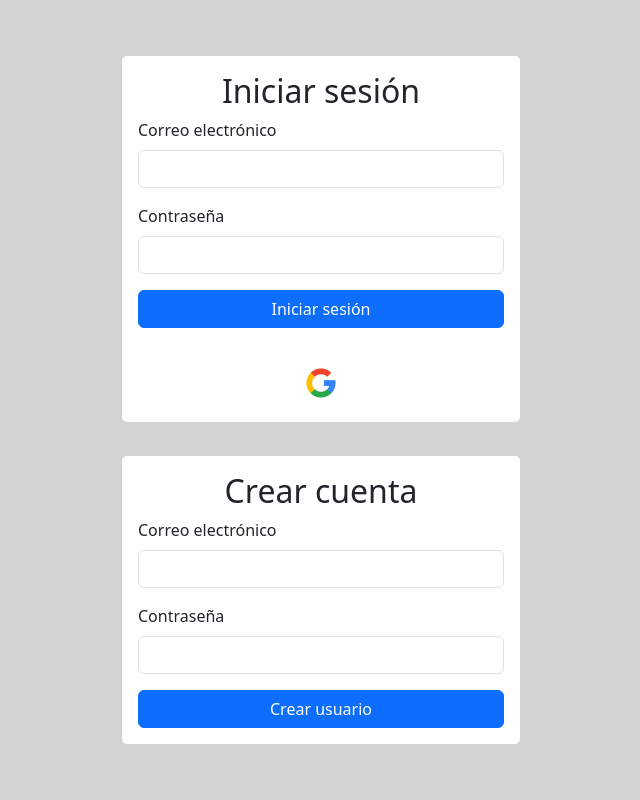
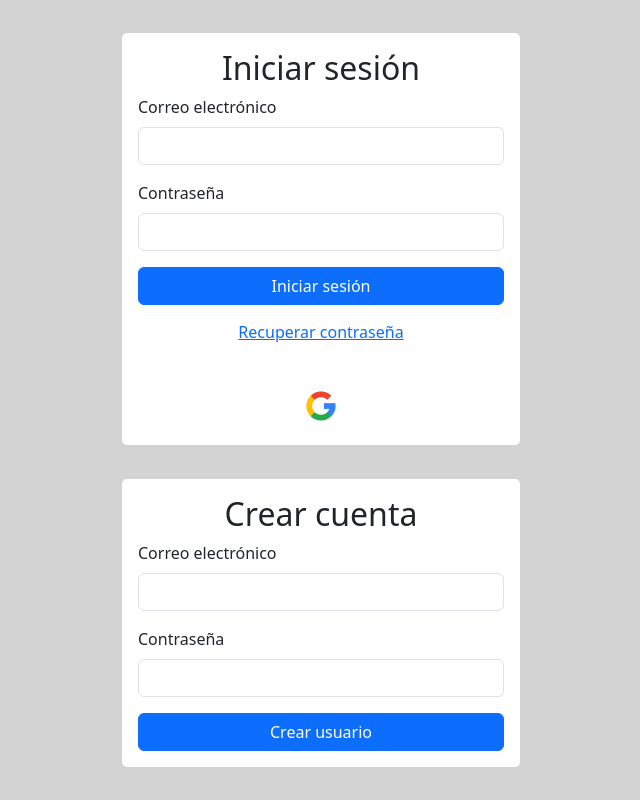
Before and after one commit to joelcampos-academy/firebase-kanban, a React (Vite) app: page / in a window 1280 px wide. Shown: the whole page, without its empty margins (319-959 px from the left). Built offline with nearby package versions, Linux system fonts and the light colour scheme; no server answers.

Commit message:
feat: :lipstick: Password recover UI

```diff
--- a/src/pages/login.page.module.css
+++ b/src/pages/login.page.module.css
@@ -41,3 +41,7 @@
     width: 2em;
   }
 }
+
+.recover-password {
+  text-align: center;
+}
--- a/src/pages/login.page.tsx
+++ b/src/pages/login.page.tsx
@@ -1,4 +1,4 @@
-import { Alert, Button, Card, CardBody, Form } from "react-bootstrap";
+import { Alert, Button, Card, CardBody, Form, Modal } from "react-bootstrap";
 import { AuthService } from "../services/auth/auth.service";
 import { useEffect, useState, useTransition } from "react";
 import { AuthError } from "firebase/auth";
@@ -20,6 +20,7 @@ export default function LoginPage() {
               setIsAuthenticating={setIsAuthenticating}
               isAuthenticating={isAuthenticating}
             />
+            <RecoverPassword />
           </div>
           <div>
             <ThirdPartyAuthButtons
@@ -193,3 +194,82 @@ const ThirdPartyAuthButtons = ({
     </div>
   );
 };
+
+const RecoverPassword = () => {
+  const [isPasswordRecoverVisible, setPasswordRecoverVisible] = useState(false);
+
+  const onRecoverClick = () => {
+    setPasswordRecoverVisible(true);
+  };
+
+  return (
+    <>
+      <div className={`${styles["recover-password"]} pt-2`}>
+        <Button variant="link" onClick={onRecoverClick}>
+          Recuperar contraseña
+        </Button>
+      </div>
+
+      <Modal
+        show={isPasswordRecoverVisible}
+        onHide={() => setPasswordRecoverVisible(false)}
+      >
+        <Modal.Header closeButton>
+          <Modal.Title>Recuperar contraseña</Modal.Title>
+        </Modal.Header>
+        <Modal.Body>
+          <RecoverPasswordForm />
+        </Modal.Body>
+      </Modal>
+    </>
+  );
+};
+
+const RecoverPasswordForm = () => {
+  const [emailState, setEmailState] = useState<string>();
+  const [errorState, setErrorState] = useState<AuthError>();
+  const [isSuccess, setIsSuccess] = useState(false);
+
+  const [, startTransition] = useTransition();
+
+  const onRecoverClick = async () => {
+    if (emailState) {
+      const response = await AuthService.recoverPassword(emailState);
+
+      startTransition(() => {
+        setErrorState(response.error);
+        setIsSuccess(response.error === undefined);
+      });
+    }
+  };
+
+  return (
+    <>
+      {isSuccess ? (
+        <Alert>
+          Correo electrónico enviado correctamente a <b>{emailState}</b>
+        </Alert>
+      ) : (
+        <Form>
+          <Form.Group>
+            <Form.Label>Correo electrónico</Form.Label>
+            <Form.Control
+              type="email"
+              onChange={(event) => setEmailState(event.target.value)}
+            />
+          </Form.Group>
+
+          {errorState && (
+            <Alert className="mt-3" variant="danger">
+              {errorState.message}
+            </Alert>
+          )}
+
+          <Button className="mt-3 w-100" onClick={onRecoverClick}>
+            Enviar correo
+          </Button>
+        </Form>
+      )}
+    </>
+  );
+};
```
